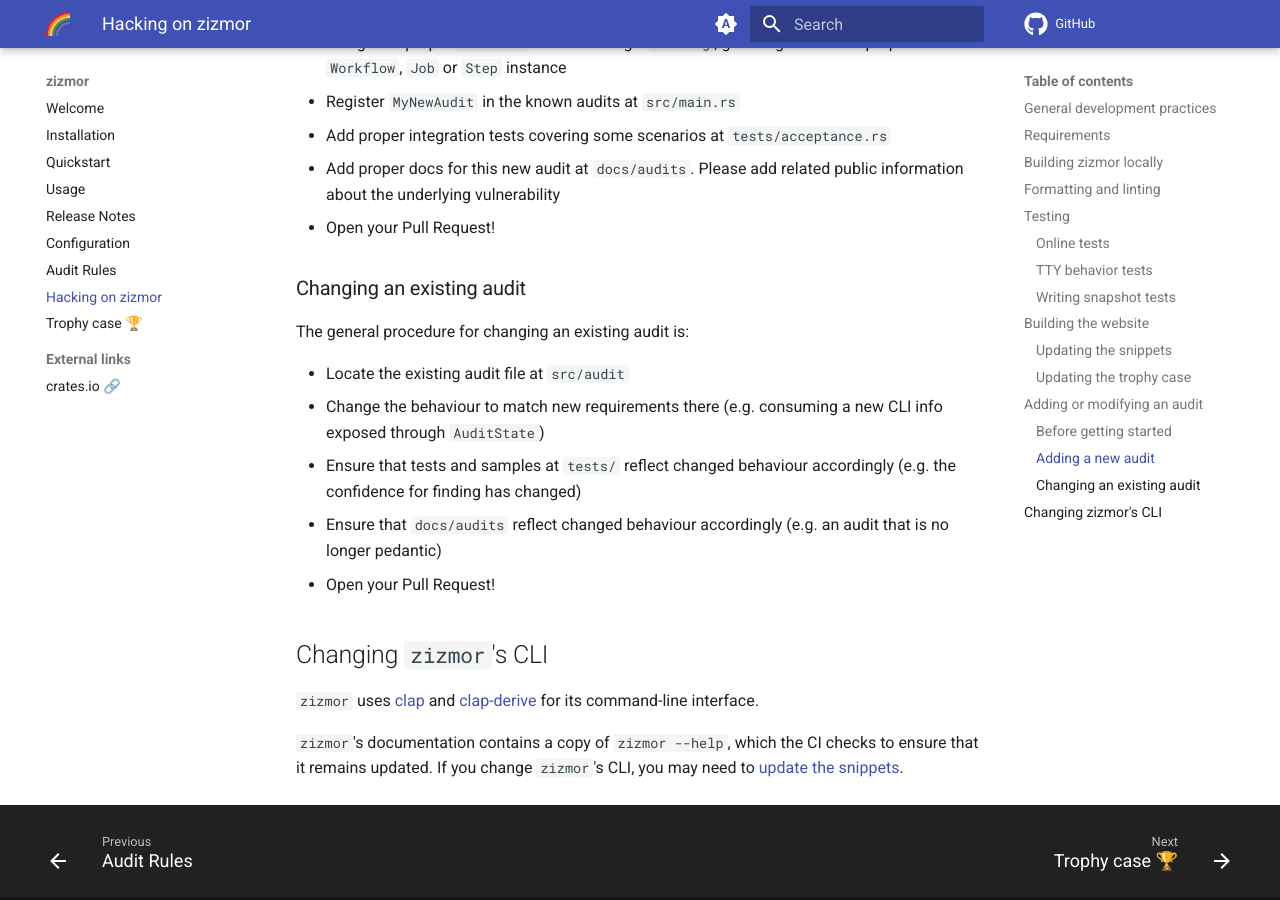
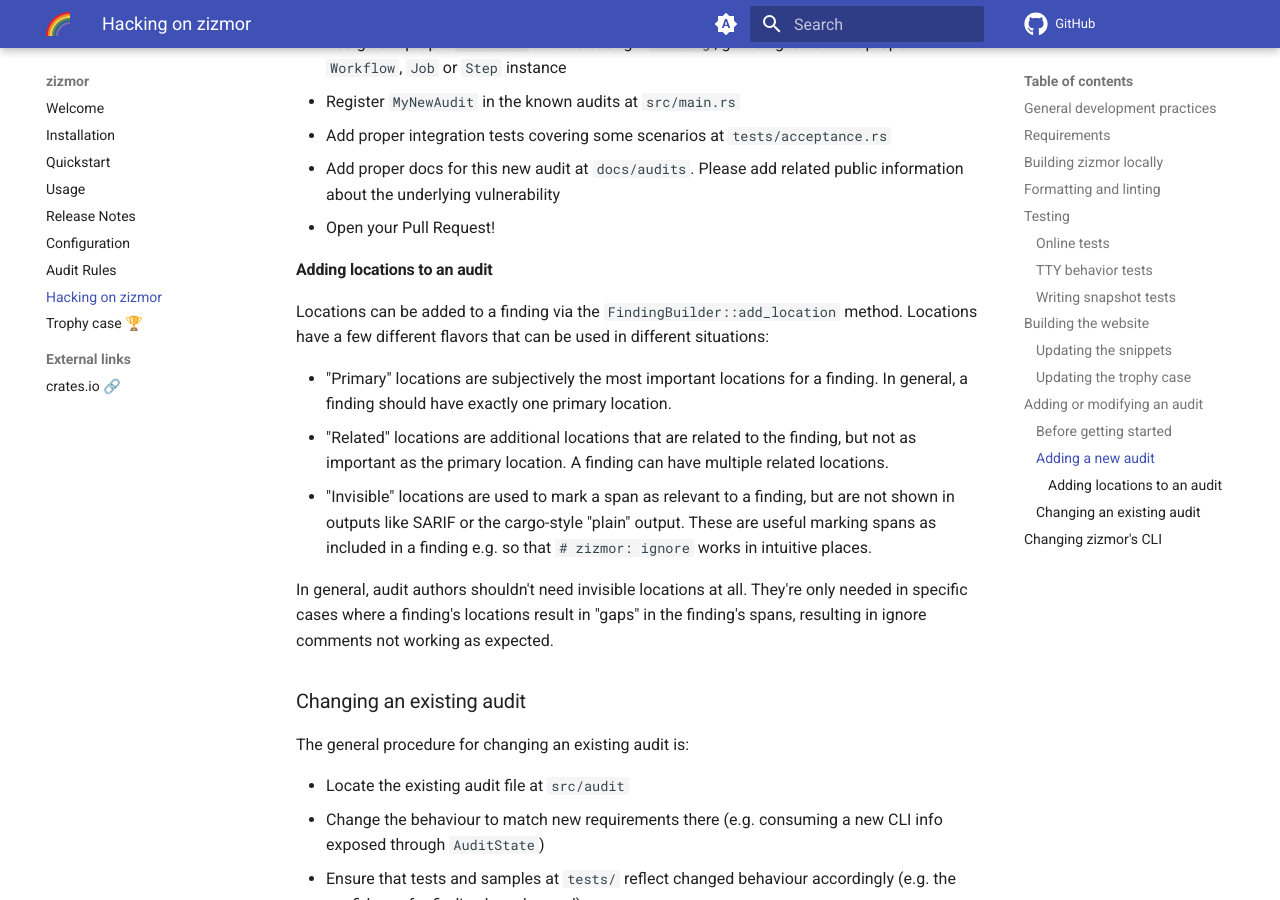
Before and after one commit to zizmorcore/zizmor, an MkDocs documentation site: the page built from docs/development.md, in a window 1280 px wide and 900 px high, scrolled down 5913 px. Built offline with MkDocs 1.6.1 and Material for MkDocs 9.7.7, drawn with Linux system fonts in a browser that asks for light colours; comment, search, counter and statistics services are not loaded.

Commit message:
docs: development: add a section on adding locations to audits
Signed-off-by: William Woodruff <william@yossarian.net>

```diff
--- a/docs/development.md
+++ b/docs/development.md
@@ -291,6 +291,27 @@
   information about the underlying vulnerability
 - Open your Pull Request!
 
+#### Adding locations to an audit
+
+Locations can be added to a finding via the `FindingBuilder::add_location`
+method. Locations have a few different flavors that can be used in
+different situations:
+
+* "Primary" locations are subjectively the most important locations
+  for a finding. In general, a finding should have exactly one primary location.
+* "Related" locations are additional locations that are related to the
+  finding, but not as important as the primary location. A finding can
+  have multiple related locations.
+* "Invisible" locations are used to mark a span as relevant to a finding,
+  but are not shown in outputs like SARIF or the cargo-style "plain"
+  output. These are useful marking spans as included in a finding e.g.
+  so that `# zizmor: ignore` works in intuitive places.
+
+In general, audit authors shouldn't need invisible locations at all.
+They're only needed in specific cases where a finding's locations result
+in "gaps" in the finding's spans, resulting in ignore comments not
+working as expected.
+
 ### Changing an existing audit
 
 The general procedure for changing an existing audit is:
```
